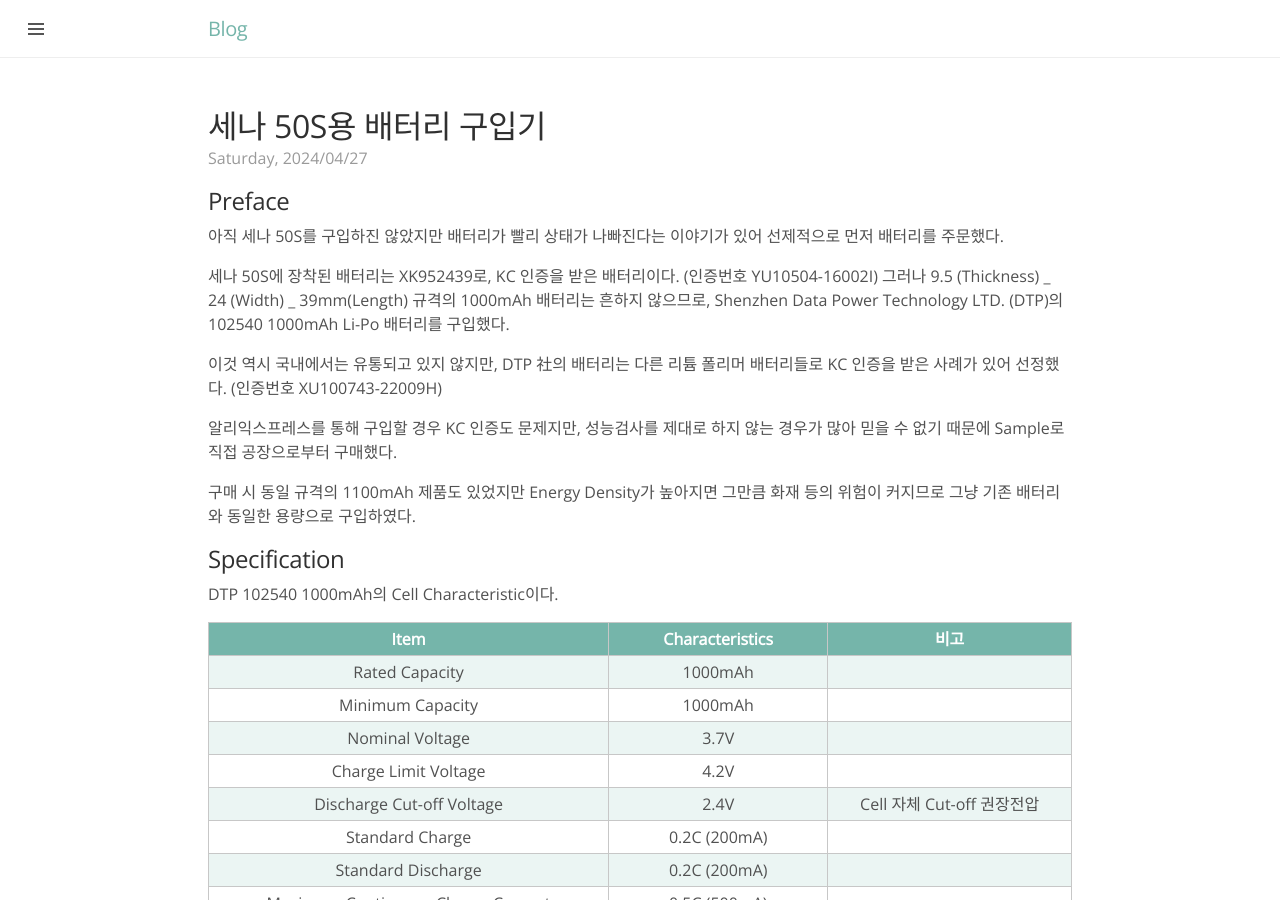
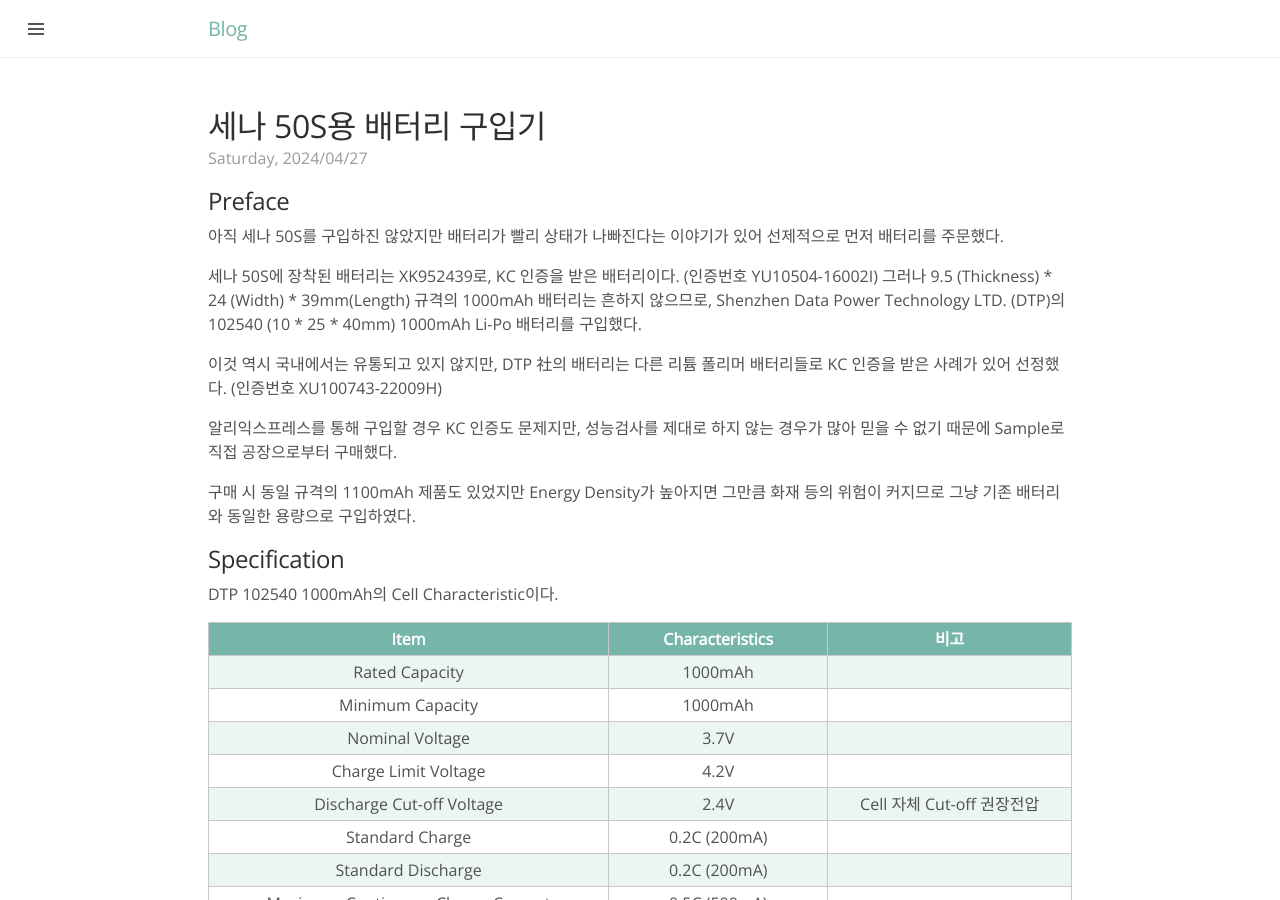
Before and after one commit to ritaru/ritaru.github.io, a Jekyll site: the page built from _posts/2024-04-27-Sena-50S-Battery.markdown, in a window 1280 px wide and 900 px high. Built offline with Jekyll 4.4.1, drawn with Linux system fonts in a browser that asks for light colours; some web fonts are replaced.

Commit message:
modified:   _posts/2024-04-27-Sena-50S-Battery.markdown

```diff
--- a/_posts/2024-04-27-Sena-50S-Battery.markdown
+++ b/_posts/2024-04-27-Sena-50S-Battery.markdown
@@ -12,7 +12,7 @@
 <!--excerpt-->
 
 세나 50S에 장착된 배터리는 XK952439로, KC 인증을 받은 배터리이다. (인증번호 YU10504-16002I)
-그러나 9.5 (Thickness) _ 24 (Width) _ 39mm(Length) 규격의 1000mAh 배터리는 흔하지 않으므로, Shenzhen Data Power Technology LTD. (DTP)의 102540 1000mAh Li-Po 배터리를 구입했다.
+그러나 9.5 (Thickness) \* 24 (Width) \* 39mm(Length) 규격의 1000mAh 배터리는 흔하지 않으므로, Shenzhen Data Power Technology LTD. (DTP)의 102540 (10 \* 25 \* 40mm) 1000mAh Li-Po 배터리를 구입했다.
 
 이것 역시 국내에서는 유통되고 있지 않지만, DTP 社의 배터리는 다른 리튬 폴리머 배터리들로 KC 인증을 받은 사례가 있어 선정했다. (인증번호 XU100743-22009H)
 
```
